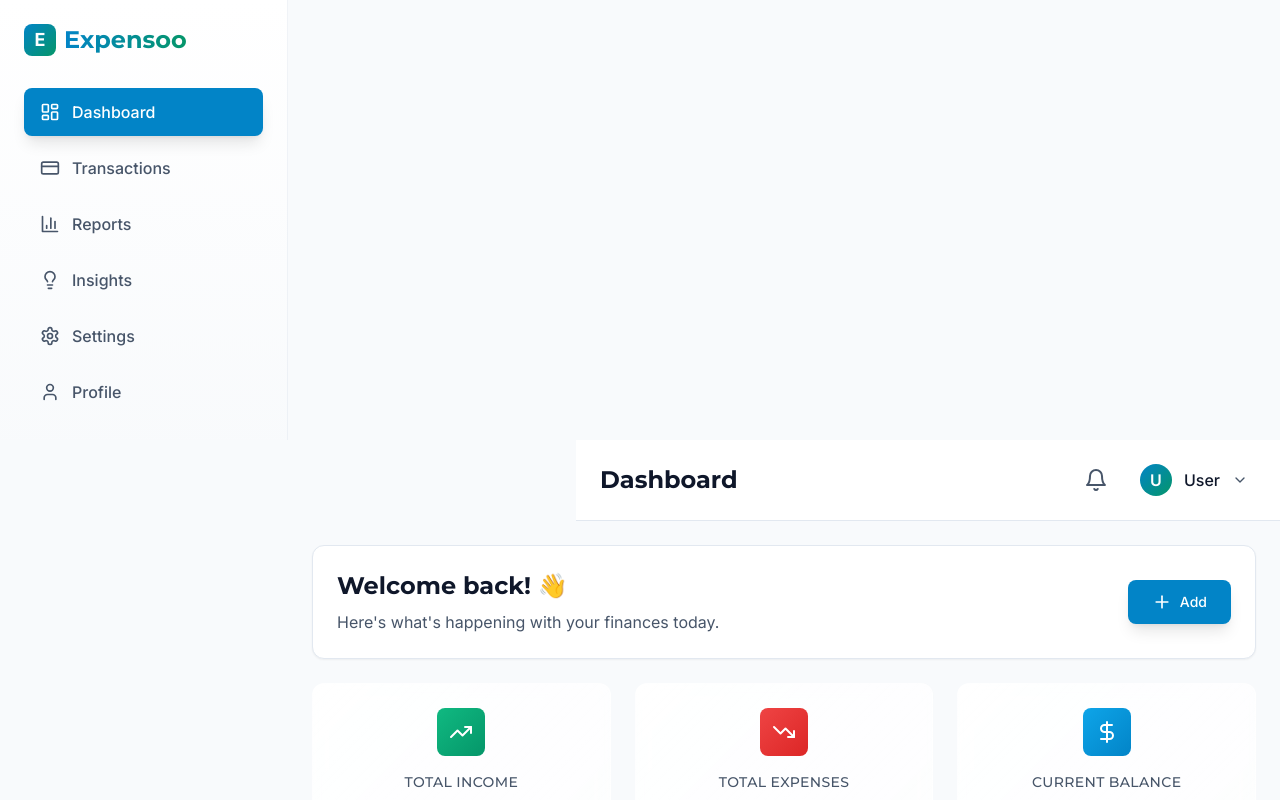
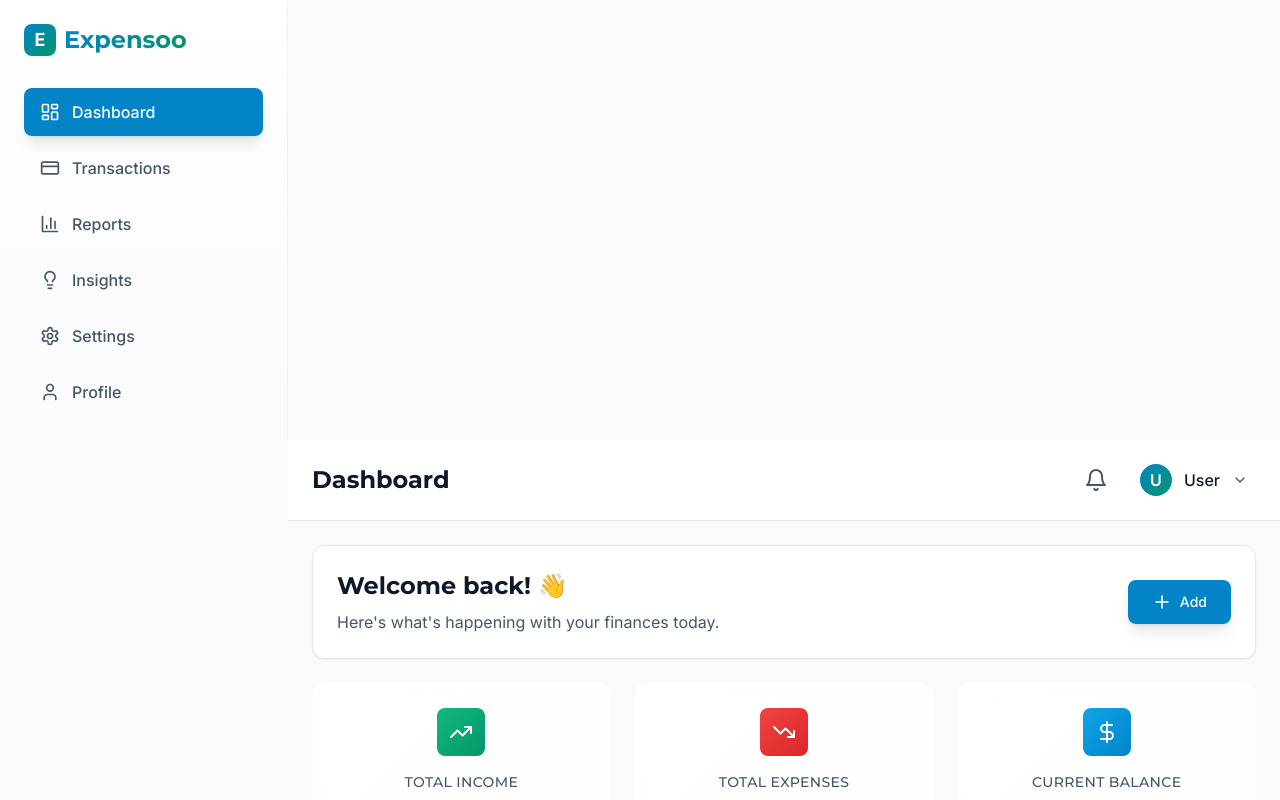
Before and after one commit to AdityaRaj81/Expensoo, a React (Vite) app: page /app in a window 1280 px wide. Shown: the top 800 px of the page. Built offline with nearby package versions, Linux system fonts and the light colour scheme.

Commit message:
feat: Update AppHeader component to ensure full-width header layout

```diff
--- a/src/components/layout/AppHeader.jsx
+++ b/src/components/layout/AppHeader.jsx
@@ -32,7 +32,7 @@ function AppHeader({ onSidebarToggle }) {
   };
 
   return (
-    <header className="bg-white border-b border-secondary-200 px-4 sm:px-6 py-4 ml-0 sm:ml-72 sticky top-0 z-30">
+    <header className="bg-white border-b border-secondary-200 px-4 sm:px-6 py-4 sticky top-0 z-30 w-full">
       <div className="flex justify-between items-center">
         {/* Mobile menu button */}
         <div className="flex items-center">
```
